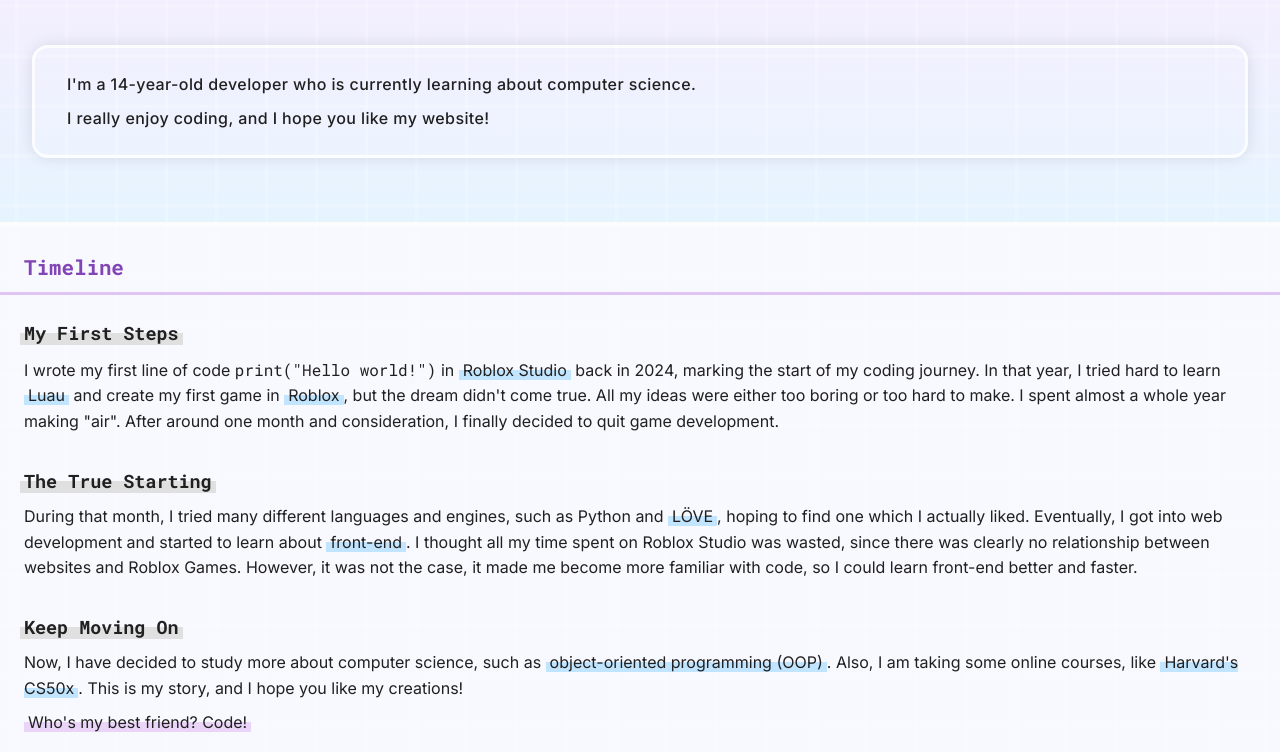
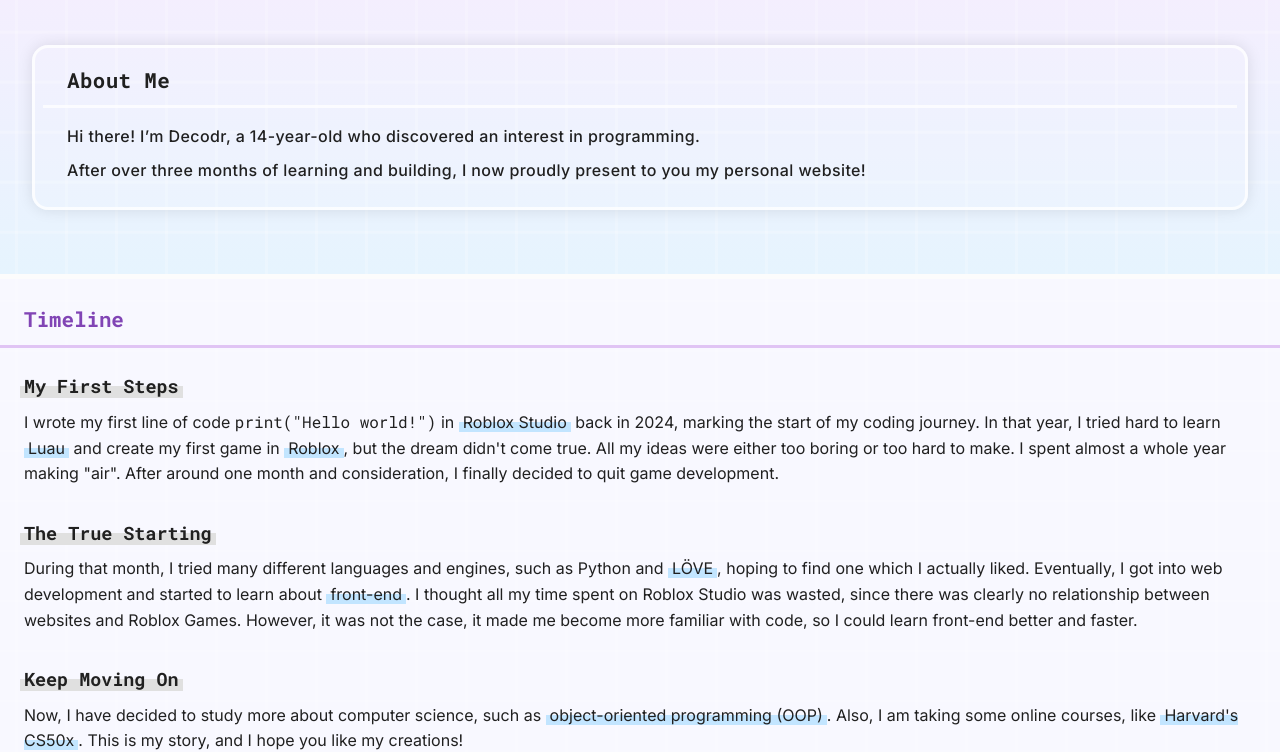
Before and after one commit to kelvinyhf/my-website, a plain HTML site: page index.html in a window 1280 px wide. Shown: the part 63-815 px from the top of the page. Drawn offline with nearby package versions, Linux system fonts and the light colour scheme.

Commit message:
edit: content of the card

```diff
--- a/css/global.css
+++ b/css/global.css
@@ -11,6 +11,13 @@ html {
   text-size-adjust: 100%;
   scroll-behavior: smooth;
   font-size: 16px;
+}
+
+a, button {
+	-webkit-tap-highlight-color: transparent;
+	-webkit-appearance: none;
+	-moz-appearance: none;
+	appearance: none;
 }
 
 /* Customize Light/Dark Mode Colors */
@@ -114,8 +121,6 @@ header {
 
 /* Theme Toggle */
 #theme-toggle {
-	-webkit-tap-highlight-color: transparent;
-	appearance: none;
 	cursor: pointer;
 	background: none;
 	border: none;
--- a/css/index.css
+++ b/css/index.css
@@ -10,10 +10,10 @@
 
 .dark {
 	--first-section-grid-color: rgba(0, 0, 0, 0.05);
-	--card-bg: rgba(0, 0, 0, 0.25);
+	--card-bg: rgba(0, 0, 0, 0.4);
 	--card-border: rgba(0, 0, 0, 0.75);
 	--card-shadow: rgba(255, 255, 255, 0.1);
-	--card-hover-bg: rgba(0, 0, 0, 0.5);
+	--card-hover-bg: rgba(0, 0, 0, 0.6);
 	--card-hover-shadow: rgba(255, 255, 255, 0.15);
 }
 
@@ -125,6 +125,12 @@ section:first-of-type h1 {
 	transform 0.3s ease-out;
 }
 
+.card h2 {
+  padding: 0 1.5rem 0.5rem 1.5rem;
+  margin: 0 0 1rem 0;
+  border-bottom: 3px solid var(--card-border);
+}
+
 .card p {
 	color: var(--gray-12);
 	font-weight: 500;
--- a/index.html
+++ b/index.html
@@ -83,10 +83,10 @@
 
 				<!-- Card -->
 				<div class="card">
-					<p>I'm a 14-year-old developer who is currently learning about computer science.</p>
-					<p>I really enjoy coding, and I hope you like my website!</p>
+					<h2 class="card-h2">About Me</h2>
+					<p>Hi there! I’m Decodr, a 14-year-old who discovered an interest in programming.</p>
+					<p>After over three months of learning and building, I now proudly present to you my personal website!</p>
 				</div>
-
 			</div>
 		</section>
 
```
